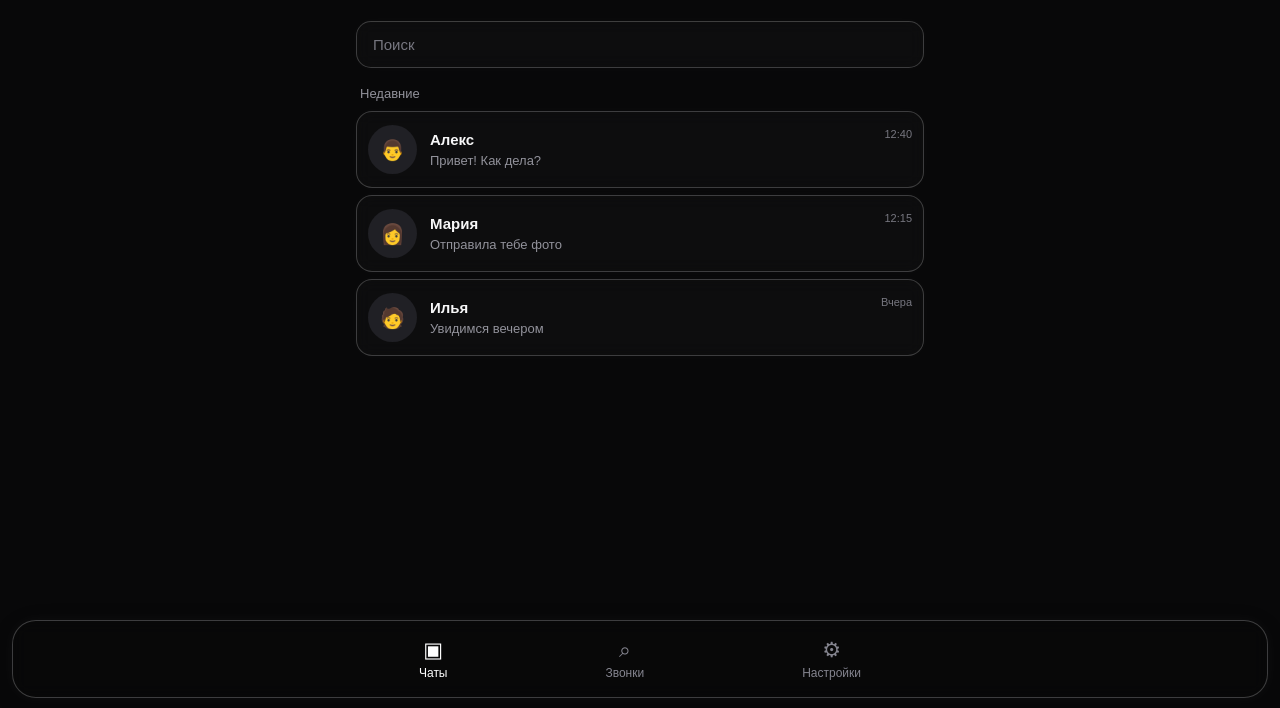
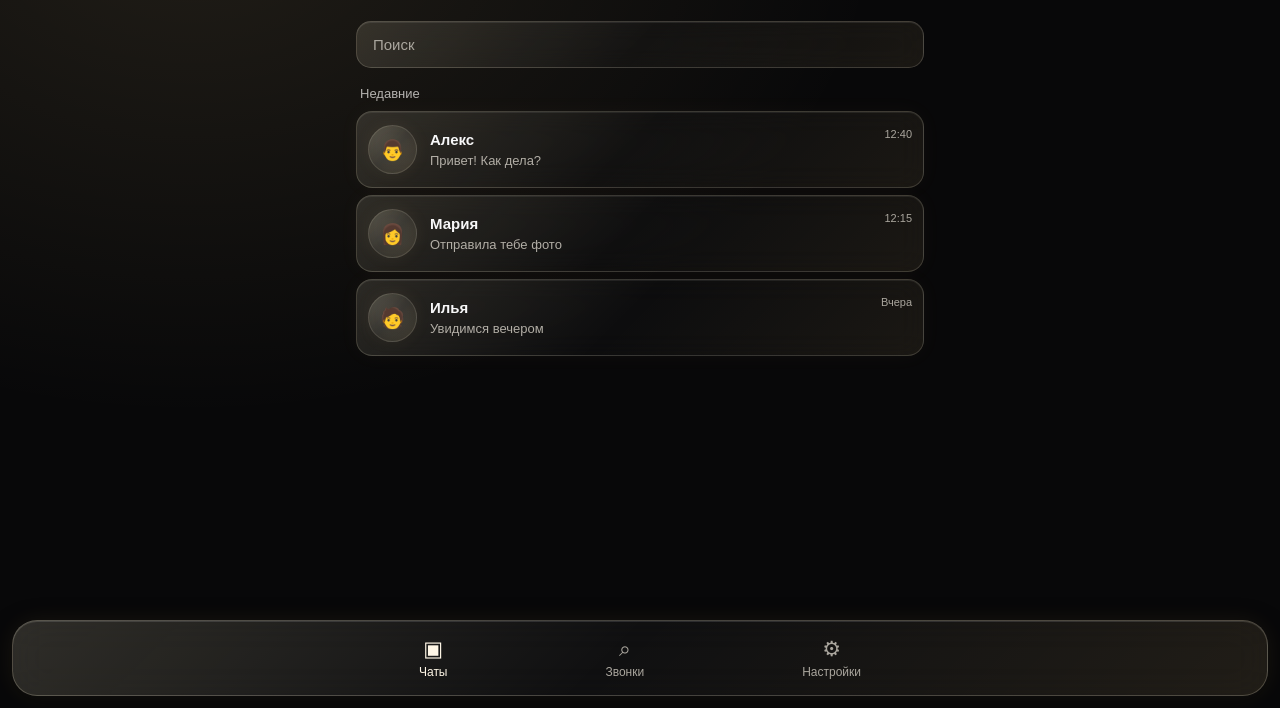
Before and after one commit to YouTubers349/Zuno, a plain HTML site: page index.html in a window 1280 px wide. Shown: the part 92-800 px from the top of the page. Drawn offline with Linux system fonts and the light colour scheme.

Commit message:
Update index.html

```diff
--- a/index.html
+++ b/index.html
@@ -4,121 +4,338 @@
 <meta charset="UTF-8">
 <meta name="viewport" content="width=device-width, initial-scale=1.0">
 <title>Zuno</title>
+
 <style>
-*{box-sizing:border-box}
-:root{
-  --panel:rgba(255,255,255,.025);
-  --line:rgba(255,255,255,.20);
-  --muted:#92929b
+* {
+  box-sizing: border-box;
 }
-body{margin:0;background:#080809;color:#f7f7f8;font-family:Arial,sans-serif}
-.app{max-width:600px;margin:auto;min-height:100vh;padding:18px 16px 100px}
-header{display:flex;align-items:center;gap:14px;margin:8px 0 24px}
-h1{font-size:27px;margin:0;font-weight:700;letter-spacing:-.7px}
-.stories{display:flex;gap:10px;overflow-x:auto;flex:1;scrollbar-width:none}
-.stories::-webkit-scrollbar{display:none}
-.story{flex:0 0 48px;text-align:center;font-size:11px;color:#c5c5cc;cursor:pointer}
-.avatar{width:46px;height:46px;border-radius:50%;display:grid;place-items:center;background:#19191d;border:1px solid #303036;font-size:20px;margin:0 auto 5px}
-.story:first-child .avatar{border:1px dashed #777}
-.search{
-  width:100%;
-  padding:14px 16px;
-  border-radius:15px;
-  background:var(--panel);
-  border:1px solid var(--line);
-  color:white;
-  font-size:15px;
-  outline:none;
-  margin-bottom:18px;
-  backdrop-filter:blur(8px);
-  -webkit-backdrop-filter:blur(8px);
-  box-shadow:0 0 12px rgba(255,255,255,.025)
+
+:root {
+  --panel: rgba(255, 255, 255, 0.025);
+  --line: rgba(255, 245, 220,  0.18);
+  --muted: #b5b3b0;
 }
-.search::placeholder{color:#777780}
-.section-title{font-size:13px;color:var(--muted);margin:0 0 10px 4px}
-.chat{
-  display:flex;
-  align-items:center;
-  gap:13px;
-  padding:13px 11px;
-  margin-bottom:7px;
-  border-radius:16px;
-  background:var(--panel);
-  border:1px solid var(--line);
-  backdrop-filter:blur(8px);
-  -webkit-backdrop-filter:blur(8px);
-  box-shadow:0 0 12px rgba(255,255,255,.025);
-  cursor:pointer;
-  transition:transform .18s,background .18s,box-shadow .18s
+
+body {
+  margin: 0;
+  background:
+    radial-gradient(ellipse at 15% 0%, rgba(255, 220, 150, 0.10), transparent 45%),
+    #080809;
+  color: #f7f7f8;
+  font-family: Arial, sans-serif;
 }
-.chat:active{
-  transform:translateY(-3px);
-  background:rgba(255,255,255,.07);
-  box-shadow:0 0 18px rgba(255,255,255,.06)
+
+.app {
+  max-width: 600px;
+  margin: auto;
+  min-height: 100vh;
+  padding: 18px 16px 110px;
 }
-.chat .avatar{width:49px;height:49px;flex-shrink:0;margin:0;background:#202025;border:0}
-.chat-info{min-width:0;flex:1}
-.chat-name{font-size:15px;font-weight:600;margin-bottom:5px}
-.last-message{font-size:13px;color:#92929b;white-space:nowrap;overflow:hidden;text-overflow:ellipsis}
-.time{font-size:11px;color:#777780;align-self:flex-start;padding-top:3px}
 
-/* Прозрачная закруглённая нижняя панель */
-.bottom{
-  position:fixed;
-  bottom:10px;
-  left:12px;
-  right:12px;
-  display:flex;
-  justify-content:center;
-  background:rgba(8,8,9,.12);
-  border:1px solid rgba(255,255,255,.22);
-  border-radius:24px;
-  padding:10px 12px calc(10px + env(safe-area-inset-bottom));
-  box-shadow:0 5px 24px rgba(0,0,0,.12),0 0 14px rgba(255,255,255,.04);
-  backdrop-filter:blur(8px);
-  -webkit-backdrop-filter:blur(8px)
+header {
+  display: flex;
+  align-items: center;
+  gap: 14px;
+  margin: 8px 0 24px;
 }
-.nav{width:100%;max-width:600px;display:flex;justify-content:space-around}
-.nav button{border:0;background:transparent;color:#85858f;font-size:12px;padding:7px 22px;cursor:pointer}
-.nav button span{display:block;font-size:21px;margin-bottom:4px}
-.nav button.active{color:#fff}
-.viewer{display:none;position:fixed;inset:0;background:#050506;z-index:5;align-items:center;justify-content:center;flex-direction:column}
-.viewer.show{display:flex}
-.story-content{font-size:26px;text-align:center}
-.viewer-close{position:absolute;top:22px;right:22px;background:none;border:0;color:white;font-size:30px}
-.viewer-controls{display:flex;gap:22px;margin-top:28px}
-.viewer-controls button{background:#202025;color:white;border:1px solid #333;border-radius:12px;padding:10px 18px}
+
+h1 {
+  font-size: 27px;
+  margin: 0;
+  font-weight: 700;
+  letter-spacing: -0.7px;
+}
+
+.stories {
+  display: flex;
+  gap: 10px;
+  overflow-x: auto;
+  flex: 1;
+  scrollbar-width: none;
+}
+
+.stories::-webkit-scrollbar {
+  display: none;
+}
+
+.story {
+  flex: 0 0 48px;
+  text-align: center;
+  font-size: 11px;
+  color: #ded9ce;
+  cursor: pointer;
+}
+
+.avatar {
+  width: 46px;
+  height: 46px;
+  border-radius: 50%;
+  display: grid;
+  place-items: center;
+  background: linear-gradient(
+    135deg,
+    rgba(255, 244, 210, 0.15),
+    rgba(255, 255, 255, 0.025),
+    rgba(255, 218, 150, 0.09)
+  );
+  border: 1px solid rgba(255, 245, 220, 0.20);
+  font-size: 20px;
+  margin: 0 auto 5px;
+  backdrop-filter: blur(12px);
+  -webkit-backdrop-filter: blur(12px);
+  box-shadow: 0 0 18px rgba(255, 210, 130, 0.06);
+}
+
+.story:first-child .avatar {
+  border: 1px dashed rgba(255, 245, 220, 0.45);
+}
+
+.search {
+  width: 100%;
+  padding: 14px 16px;
+  border-radius: 15px;
+  background: linear-gradient(
+    135deg,
+    rgba(255, 244, 210, 0.13),
+    rgba(255, 255, 255, 0.025) 50%,
+    rgba(255, 218, 150, 0.08)
+  );
+  border: 1px solid rgba(255, 245, 220, 0.18);
+  color: white;
+  font-size: 15px;
+  outline: none;
+  margin-bottom: 18px;
+  backdrop-filter: blur(14px);
+  -webkit-backdrop-filter: blur(14px);
+  box-shadow: inset 0 1px 0 rgba(255, 255, 255, 0.08);
+}
+
+.search::placeholder {
+  color: #aaa69e;
+}
+
+.section-title {
+  font-size: 13px;
+  color: var(--muted);
+  margin: 0 0 10px 4px;
+}
+
+.chat {
+  display: flex;
+  align-items: center;
+  gap: 13px;
+  padding: 13px 11px;
+  margin-bottom: 7px;
+  border-radius: 16px;
+  background: linear-gradient(
+    135deg,
+    rgba(255, 244, 210, 0.13),
+    rgba(255, 255, 255, 0.025) 48%,
+    rgba(255, 218, 150, 0.08)
+  );
+  border: 1px solid rgba(255, 245, 220, 0.17);
+  cursor: pointer;
+  transition: transform 0.18s, background 0.18s, box-shadow 0.18s;
+  backdrop-filter: blur(14px);
+  -webkit-backdrop-filter: blur(14px);
+  box-shadow:
+    inset 0 1px 0 rgba(255, 255, 255, 0.07),
+    0 0 22px rgba(255, 210, 130, 0.035);
+}
+
+.chat:active {
+  transform: translateY(-3px);
+  background: rgba(255, 245, 220, 0.12);
+  box-shadow: 0 5px 25px rgba(255, 210, 130, 0.08);
+}
+
+.chat .avatar {
+  width: 49px;
+  height: 49px;
+  flex-shrink: 0;
+  margin: 0;
+  border: 1px solid rgba(255, 245, 220, 0.13);
+}
+
+.chat-info {
+  min-width: 0;
+  flex: 1;
+}
+
+.chat-name {
+  font-size: 15px;
+  font-weight: 600;
+  margin-bottom: 5px;
+}
+
+.last-message {
+  font-size: 13px;
+  color: #b2aea6;
+  white-space: nowrap;
+  overflow: hidden;
+  text-overflow: ellipsis;
+}
+
+.time {
+  font-size: 11px;
+  color: #aaa69e;
+  align-self: flex-start;
+  padding-top: 3px;
+}
+
+/* Плавающая нижняя панель */
+.bottom {
+  position: fixed;
+  bottom: calc(12px + env(safe-area-inset-bottom));
+  left: 12px;
+  right: 12px;
+  display: flex;
+  justify-content: center;
+  padding: 9px 10px;
+  border-radius: 25px;
+  background: linear-gradient(
+    135deg,
+    rgba(255, 244, 210, 0.16),
+    rgba(255, 255, 255, 0.035) 48%,
+    rgba(255, 218, 150, 0.10)
+  );
+  border: 1px solid rgba(255, 245, 220, 0.22);
+  backdrop-filter: blur(18px);
+  -webkit-backdrop-filter: blur(18px);
+  box-shadow:
+    0 8px 30px rgba(0, 0, 0, 0.25),
+    0 0 25px rgba(255, 210, 130, 0.07),
+    inset 0 1px 0 rgba(255, 255, 255, 0.12);
+  z-index: 4;
+}
+
+.nav {
+  width: 100%;
+  max-width: 600px;
+  display: flex;
+  justify-content: space-around;
+}
+
+.nav button {
+  border: 0;
+  background: transparent;
+  color: #aaa69e;
+  font-size: 12px;
+  padding: 7px 22px;
+  cursor: pointer;
+}
+
+.nav button span {
+  display: block;
+  font-size: 21px;
+  margin-bottom: 4px;
+}
+
+.nav button.active {
+  color: #fff7e7;
+}
+
+.viewer {
+  display: none;
+  position: fixed;
+  inset: 0;
+  background: #050506;
+  z-index: 5;
+  align-items: center;
+  justify-content: center;
+  flex-direction: column;
+}
+
+.viewer.show {
+  display: flex;
+}
+
+.story-content {
+  font-size: 26px;
+  text-align: center;
+}
+
+.viewer-close {
+  position: absolute;
+  top: 22px;
+  right: 22px;
+  background: none;
+  border: 0;
+  color: white;
+  font-size: 30px;
+}
+
+.viewer-controls {
+  display: flex;
+  gap: 22px;
+  margin-top: 28px;
+}
+
+.viewer-controls button {
+  background: #202025;
+  color: white;
+  border: 1px solid #333;
+  border-radius: 12px;
+  padding: 10px 18px;
+}
 </style>
 </head>
+
 <body>
 <div class="app">
   <header>
     <h1>Чаты</h1>
+
     <div class="stories">
-      <div class="story" onclick="openStory(0)"><div class="avatar">＋</div>Моя</div>
-      <div class="story" onclick="openStory(1)"><div class="avatar">👨</div>Алекс</div>
-      <div class="story" onclick="openStory(2)"><div class="avatar">👩</div>Мария</div>
-      <div class="story" onclick="openStory(3)"><div class="avatar">🧑</div>Илья</div>
+      <div class="story" onclick="openStory(0)">
+        <div class="avatar">＋</div>Моя
+      </div>
+      <div class="story" onclick="openStory(1)">
+        <div class="avatar">👨</div>Алекс
+      </div>
+      <div class="story" onclick="openStory(2)">
+        <div class="avatar">👩</div>Мария
+      </div>
+      <div class="story" onclick="openStory(3)">
+        <div class="avatar">🧑</div>Илья
+      </div>
     </div>
   </header>
 
-  <input class="search" id="search" placeholder="Поиск" oninput="filterChats()">
+  <input
+    class="search"
+    id="search"
+    placeholder="Поиск"
+    oninput="filterChats()"
+  >
+
   <div class="section-title">Недавние</div>
 
   <div id="chats">
     <div class="chat" data-name="Алекс">
       <div class="avatar">👨</div>
-      <div class="chat-info"><div class="chat-name">Алекс</div><div class="last-message">Привет! Как дела?</div></div>
+      <div class="chat-info">
+        <div class="chat-name">Алекс</div>
+        <div class="last-message">Привет! Как дела?</div>
+      </div>
       <div class="time">12:40</div>
     </div>
+
     <div class="chat" data-name="Мария">
       <div class="avatar">👩</div>
-      <div class="chat-info"><div class="chat-name">Мария</div><div class="last-message">Отправила тебе фото</div></div>
+      <div class="chat-info">
+        <div class="chat-name">Мария</div>
+        <div class="last-message">Отправила тебе фото</div>
+      </div>
       <div class="time">12:15</div>
     </div>
+
     <div class="chat" data-name="Илья">
       <div class="avatar">🧑</div>
-      <div class="chat-info"><div class="chat-name">Илья</div><div class="last-message">Увидимся вечером</div></div>
+      <div class="chat-info">
+        <div class="chat-name">Илья</div>
+        <div class="last-message">Увидимся вечером</div>
+      </div>
       <div class="time">Вчера</div>
     </div>
   </div>
@@ -126,9 +343,15 @@ h1{font-size:27px;margin:0;font-weight:700;letter-spacing:-.7px}
 
 <nav class="bottom">
   <div class="nav">
-    <button class="active" onclick="setTab(this,'Чаты')"><span>▣</span>Чаты</button>
-    <button onclick="setTab(this,'Звонки')"><span>⌕</span>Звонки</button>
-    <button onclick="setTab(this,'Настройки')"><span>⚙</span>Настройки</button>
+    <button class="active" onclick="setTab(this,'Чаты')">
+      <span>▣</span>Чаты
+    </button>
+    <button onclick="setTab(this,'Звонки')">
+      <span>⌕</span>Звонки
+    </button>
+    <button onclick="setTab(this,'Настройки')">
+      <span>⚙</span>Настройки
+    </button>
   </div>
 </nav>
 
@@ -142,37 +365,63 @@ h1{font-size:27px;margin:0;font-weight:700;letter-spacing:-.7px}
 </div>
 
 <script>
-const stories=[
-  {name:"Моя история",text:"Добавь свою историю"},
-  {name:"Алекс",text:"Привет 👋"},
-  {name:"Мария",text:"Хорошего дня ✨"},
-  {name:"Илья",text:"На связи!"}
+const stories = [
+  {name: "Моя история", text: "Добавь свою историю"},
+  {name: "Алекс", text: "Привет 👋"},
+  {name: "Мария", text: "Хорошего дня ✨"},
+  {name: "Илья", text: "На связи!"}
 ];
-let storyIndex=0;
 
-function openStory(i){
-  storyIndex=i;
+let storyIndex = 0;
+
+function openStory(i) {
+  storyIndex = i;
   showStory();
   document.getElementById("viewer").classList.add("show");
 }
-function showStory(){
-  document.getElementById("storyContent").innerHTML=
-    "<div>"+stories[storyIndex].text+"</div><small style='display:block;margin-top:18px;color:#888'>"+stories[storyIndex].name+"</small>";
+
+function showStory() {
+  document.getElementById("storyContent").innerHTML =
+    "<div>" + stories[storyIndex].text + "</div>" +
+    "<small style='display:block;margin-top:18px;color:#888'>" +
+    stories[storyIndex].name + "</small>";
 }
-function closeStory(){document.getElementById("viewer").classList.remove("show")}
-function nextStory(){storyIndex=(storyIndex+1)%stories.length;showStory()}
-function prevStory(){storyIndex=(storyIndex-1+stories.length)%stories.length;showStory()}
-function filterChats(){
-  const q=document.getElementById("search").value.toLowerCase();
-  document.querySelectorAll(".chat").forEach(c=>{
-    c.style.display=c.dataset.name.toLowerCase().includes(q)?"flex":"none";
+
+function closeStory() {
+  document.getElementById("viewer").classList.remove("show");
+}
+
+function nextStory() {
+  storyIndex = (storyIndex + 1) % stories.length;
+  showStory();
+}
+
+function prevStory() {
+  storyIndex = (storyIndex - 1 + stories.length) % stories.length;
+  showStory();
+}
+
+function filterChats() {
+  const q = document.getElementById("search").value.toLowerCase();
+
+  document.querySelectorAll(".chat").forEach(c => {
+    c.style.display = c.dataset.name.toLowerCase().includes(q)
+      ? "flex"
+      : "none";
   });
 }
-function setTab(btn,name){
-  document.querySelectorAll(".nav button").forEach(b=>b.classList.remove("active"));
+
+function setTab(btn, name) {
+  document.querySelectorAll(".nav button").forEach(b => {
+    b.classList.remove("active");
+  });
+
   btn.classList.add("active");
-  if(name!=="Чаты")alert(name+" — пока демонстрационный раздел");
+
+  if (name !== "Чаты") {
+    alert(name + " — пока демонстрационный раздел");
+  }
 }
 </script>
 </body>
-</html>
+  </html>
```
